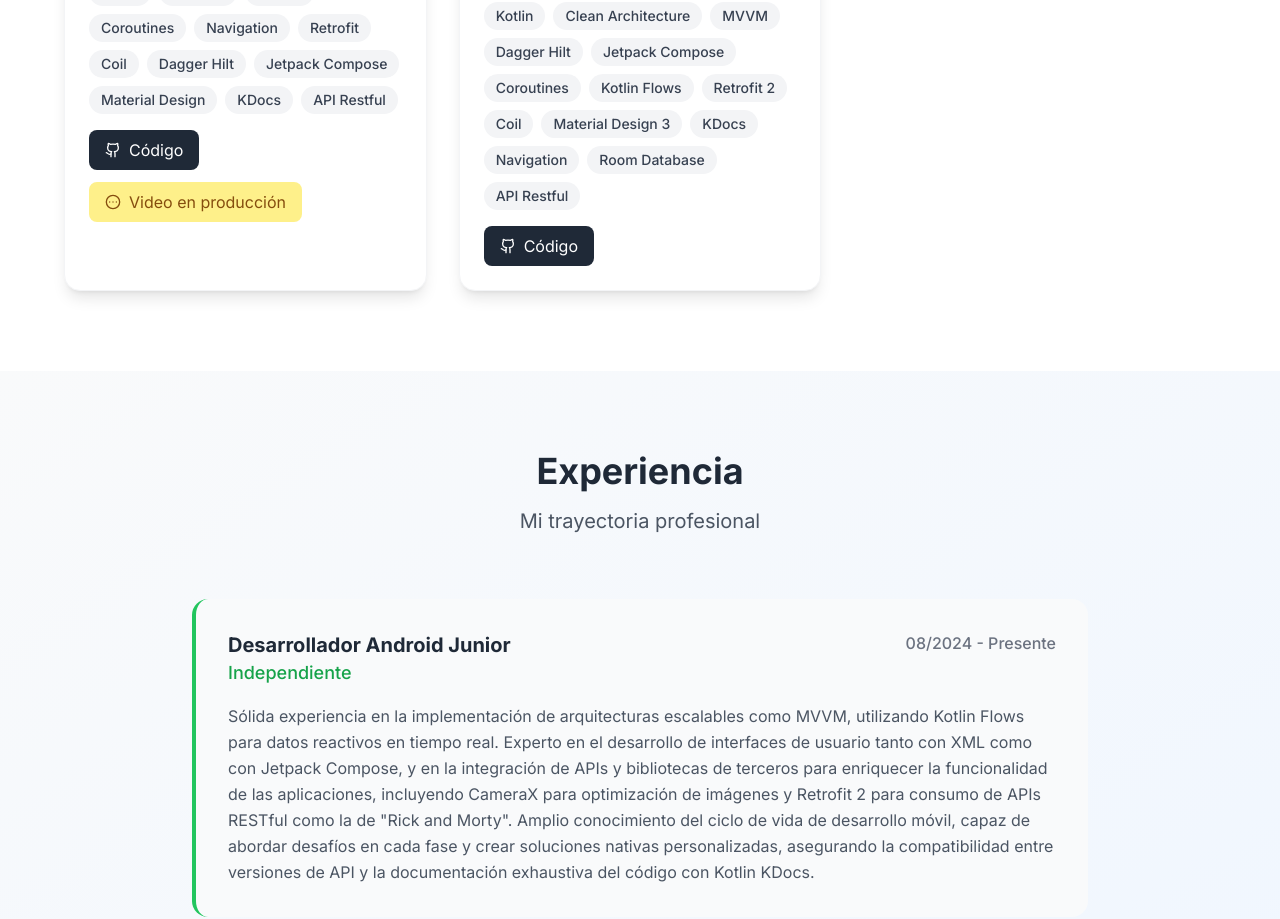
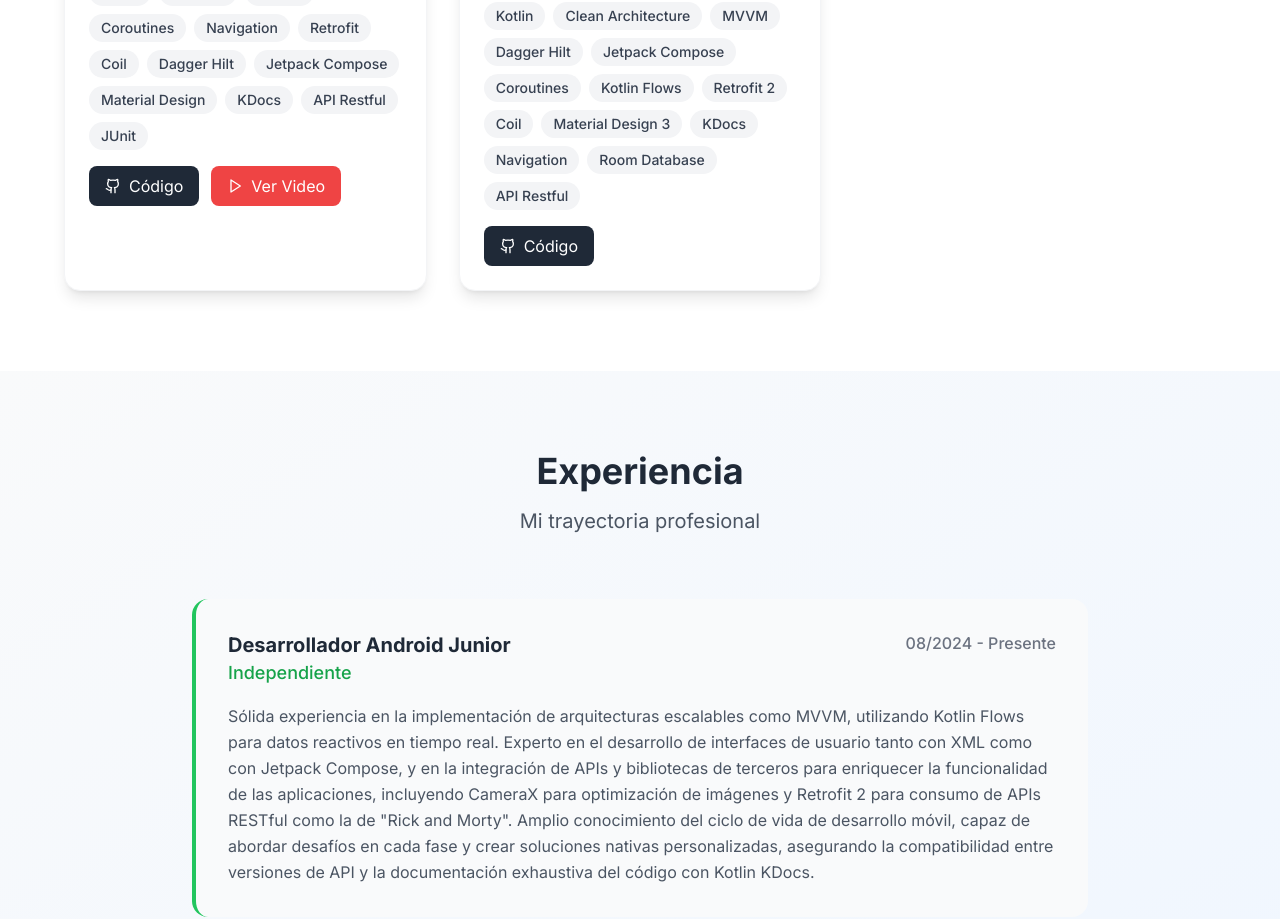
Before and after one commit to Anbs12/Portafolio-android-anubis, a React (Vite) app in the folder mi-portfolio/: page / in a window 1280 px wide. Shown: the part 5377-6296 px from the top of the page. Built offline with nearby package versions, Linux system fonts and the light colour scheme.

Commit message:
Nueva seccion educacion a añadir. corregido el video de appalertasmovil en ingles

```diff
--- a/mi-portfolio/src/data/portfolioDataEn.tsx
+++ b/mi-portfolio/src/data/portfolioDataEn.tsx
@@ -47,7 +47,7 @@ export const portfolioDataEn: PortfolioDataType = {
             "Unique"],
         staticHeroTitlePartTwo: " Android Experiences for the Digital World."
     },
-    aboutMe: { // New section data
+    aboutMe: {
         title: "About Me",
         subtitle: "My journey and what drives me",
         androidSvgDescription: "Abstract illustration of an Android robot, representing mobile development."
@@ -162,7 +162,7 @@ export const portfolioDataEn: PortfolioDataType = {
             ],
             imagen: "https://i.ytimg.com/vi/cC5F1RxznQE/hqdefault.jpg?sqp=-oaymwFACKgBEF5IWvKriqkDMwgBFQAAiEIYAdgBAeIBCggYEAIYBjgBQAHwAQH4Af4JgALQBYoCDAgAEAEYOSBMKHIwDw==&rs=AOn4CLDuMJijPuu_oBRIcjb4cqg-FWJ1PQ",
             github: "https://github.com/Anbs12/appMovilAlertas.git",
-            youtube: "https://www.youtube.com/watch?v=dQw4w9WgXcQ",
+            youtube: "https://youtu.be/5mw4I_J1-eg",
             estado: "In development"
         },
         {
@@ -173,7 +173,7 @@ export const portfolioDataEn: PortfolioDataType = {
                 "Retrofit 2", "Coil", "Jetpack Compose", "KDocs", "API Restful", "Navigation"],
             imagen: "https://i.ytimg.com/vi/HEPNMiL9fDU/hqdefault.jpg?sqp=-oaymwFACKgBEF5IWvKriqkDMwgBFQAAiEIYAdgBAeIBCggYEAIYBjgBQAHwAQH4Af4JgALQBYoCDAgAEAEYTSBdKGUwDw==&rs=AOn4CLAXdo5T4pjSB8Npgm2MVtX9gU2wOg",
             github: "https://github.com/Anbs12/Prc_RickMorty_Android.git",
-            youtube: "https://www.youtube.com/watch?v=HEPNMiL9fDU&list=PL-DzkWcV11qsjKc-UWFknNcKSprQBWAVW&index=1&pp=gAQBiAQB",
+            youtube: "https://youtu.be/SofuhP2qKIs",
             estado: "Completed"
         },
         {
@@ -181,12 +181,12 @@ export const portfolioDataEn: PortfolioDataType = {
             titulo: "Prc NasaApp",
             descripcion: "NASA APOD mission tracking application, with information about the Astronomical Photo of the Day and Mars Rover images.",
             tecnologias: ["Kotlin", "Mockito", "MVVM", "Coroutines", "Navigation", "Retrofit", "Coil", "Dagger Hilt",
-                "Jetpack Compose", "Material Design", "KDocs", "API Restful"],
+                "Jetpack Compose", "Material Design", "KDocs", "API Restful", "JUnit"],
             imagen: "https://graffica.info/wp-content/uploads/2017/08/LogoNasaSpotB-1200x675.jpg",
             github: "https://github.com/Anbs12/Prc_NasaApp.git",
-            youtube: null,
+            youtube: "https://youtu.be/_QikS0dC2fM",
             estado: "Completed",
-            makingVideo: "In dev"
+            makingVideo: null
         },
         {
             id: 5,
--- a/mi-portfolio/src/data/portfolioDataEs.tsx
+++ b/mi-portfolio/src/data/portfolioDataEs.tsx
@@ -163,7 +163,7 @@ export const portfolioDataEs: PortfolioDataType = {
       ],
       imagen: "https://i.ytimg.com/vi/cC5F1RxznQE/hqdefault.jpg?sqp=-oaymwFACKgBEF5IWvKriqkDMwgBFQAAiEIYAdgBAeIBCggYEAIYBjgBQAHwAQH4Af4JgALQBYoCDAgAEAEYOSBMKHIwDw==&rs=AOn4CLDuMJijPuu_oBRIcjb4cqg-FWJ1PQ",
       github: "https://github.com/Anbs12/appMovilAlertas.git",
-      youtube: "https://www.youtube.com/watch?v=cC5F1RxznQE&list=PL-DzkWcV11qsjKc-UWFknNcKSprQBWAVW&index=3&pp=gAQBiAQB0gcJCbAJAYcqIYzv",
+      youtube: "https://youtu.be/cC5F1RxznQE",
       estado: "En desarrollo",
       makingVideo: null
     },
@@ -175,7 +175,7 @@ export const portfolioDataEs: PortfolioDataType = {
         "Retrofit 2", "Coil", "Jetpack Compose", "KDocs", "API Restful", "Navigation"],
       imagen: "https://i.ytimg.com/vi/HEPNMiL9fDU/hqdefault.jpg?sqp=-oaymwFACKgBEF5IWvKriqkDMwgBFQAAiEIYAdgBAeIBCggYEAIYBjgBQAHwAQH4Af4JgALQBYoCDAgAEAEYTSBdKGUwDw==&rs=AOn4CLAXdo5T4pjSB8Npgm2MVtX9gU2wOg",
       github: "https://github.com/Anbs12/Prc_RickMorty_Android.git",
-      youtube: "https://www.youtube.com/watch?v=HEPNMiL9fDU&list=PL-DzkWcV11qsjKc-UWFknNcKSprQBWAVW&index=1&pp=gAQBiAQB",
+      youtube: "https://youtu.be/HEPNMiL9fDU",
       estado: "Completado",
       makingVideo: null
     },
@@ -184,12 +184,12 @@ export const portfolioDataEs: PortfolioDataType = {
       titulo: "Prc NasaApp",
       descripcion: "Aplicacion de seguimiento de la mision APOD de la NASA, con información sobre la foto astronomica del dia y imágenes del Mars Rover.",
       tecnologias: ["Kotlin", "Mockito", "MVVM", "Coroutines", "Navigation", "Retrofit", "Coil", "Dagger Hilt",
-        "Jetpack Compose", "Material Design", "KDocs", "API Restful"],
+        "Jetpack Compose", "Material Design", "KDocs", "API Restful", "JUnit"],
       imagen: "https://graffica.info/wp-content/uploads/2017/08/LogoNasaSpotB-1200x675.jpg",
       github: "https://github.com/Anbs12/Prc_NasaApp.git",
-      youtube: null,
+      youtube: "https://youtu.be/YVVXdYj48k4",
       estado: "Completado",
-      makingVideo: "Si"
+      makingVideo: null
     },
     {
       id: 5,
```
Also changed, not shown: mi-portfolio/src/pages/App.tsx (+7 -0 lines).
